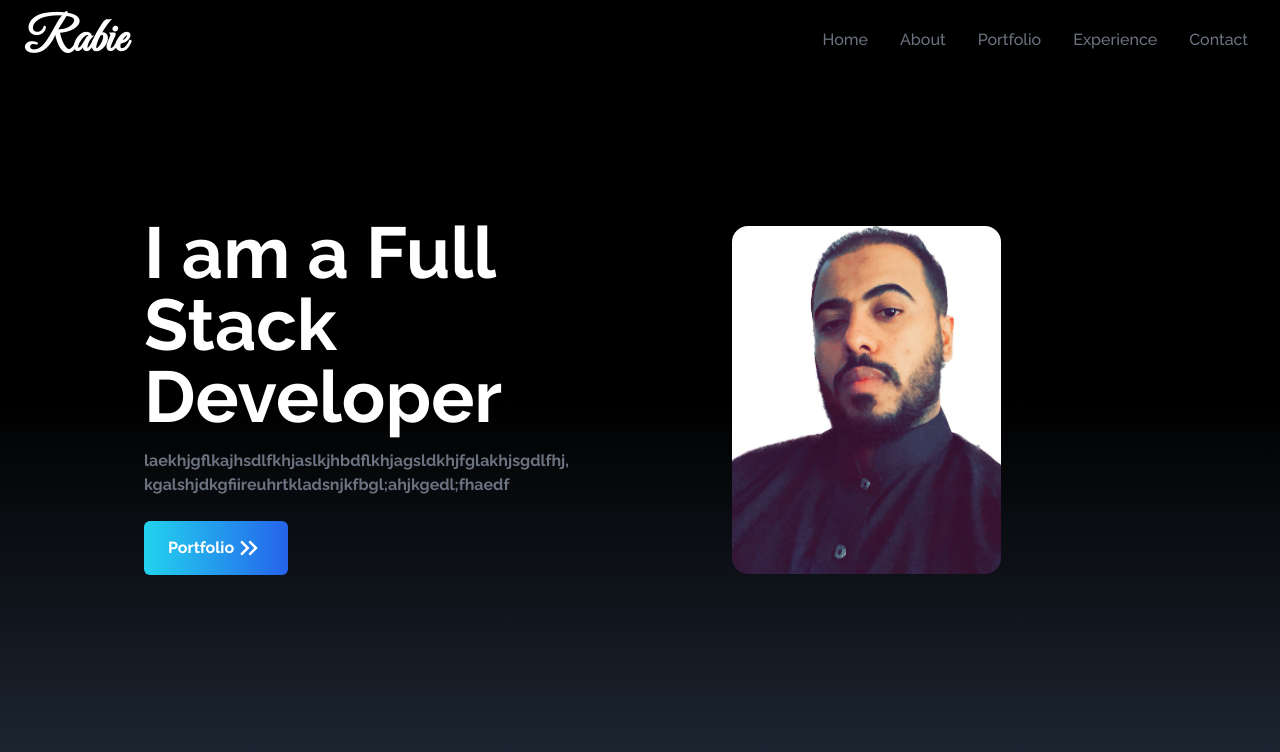
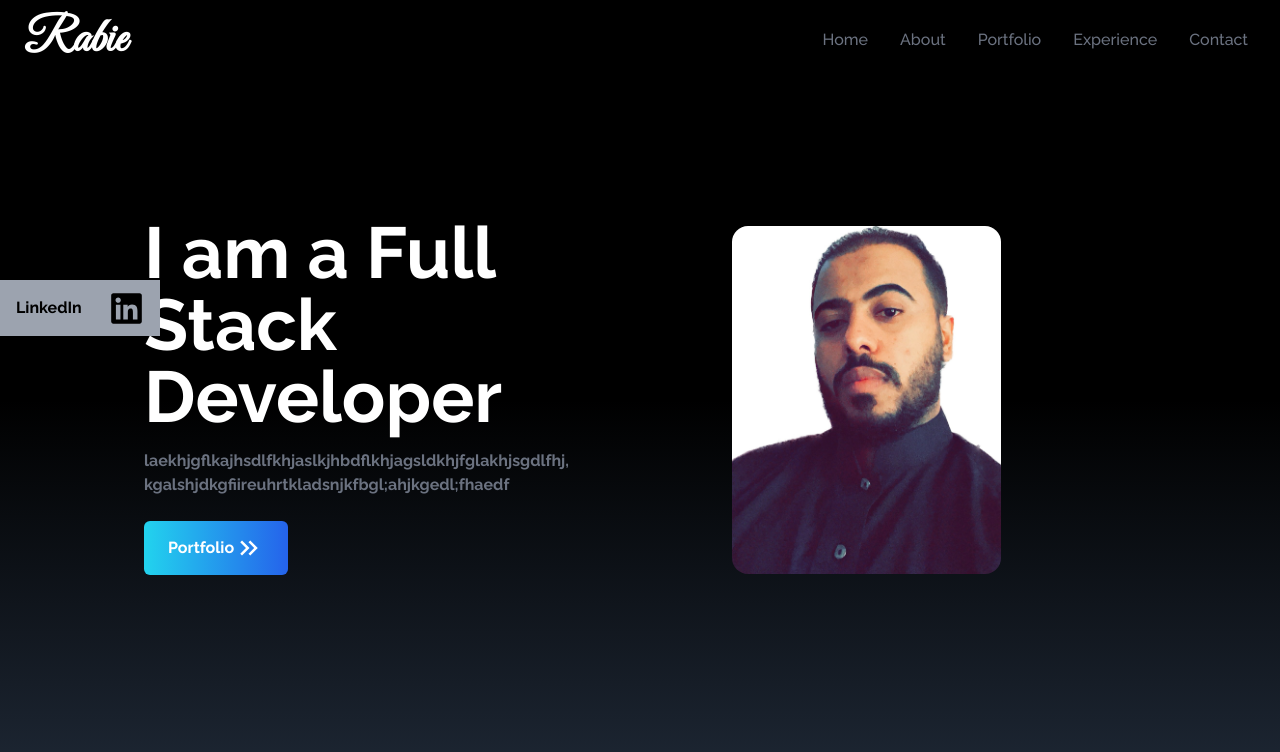
Before and after one commit to AL-ASHMALI/my_portfolio, a React (Create React App) app: page / in a window 1280 px wide. Shown: the top 752 px of the page. Built offline with nearby package versions, Linux system fonts and the light colour scheme.

Commit message:
started working on the social links in the hero section

```diff
--- a/src/App.js
+++ b/src/App.js
@@ -1,11 +1,14 @@
 import Home from "./components/Home";
 import NavBar from "./components/NavBar";
+import SocialLinks from "./components/SocialLinks";
 
 function App() {
   return (
     <div className="font-bold">
       <NavBar />
       <Home />
+
+      <SocialLinks />
     </div>
   );
 }
--- /dev/null
+++ b/src/components/SocialLinks.jsx
@@ -0,0 +1,21 @@
+import React from "react";
+import { FaGithub, FaLinkedin } from "react-icons/fa";
+import { HiOutLineMail } from "react-icons/hi";
+import { BsFillPersonLinesFill } from "react-icons/bs";
+const SocialLinks = () => {
+  return (
+    <div className="flex flex-col top-[35%] left-0 fixed">
+      <ul>
+        <li className="flex justify-between items-center w-40 h-14 px-4 bg-gray-400">
+          <a href="" className="flex justify-between items-center w-full">
+            <>
+              LinkedIn <FaLinkedin size={35} />
+            </>
+          </a>
+        </li>
+      </ul>
+    </div>
+  );
+};
+
+export default SocialLinks;
```
